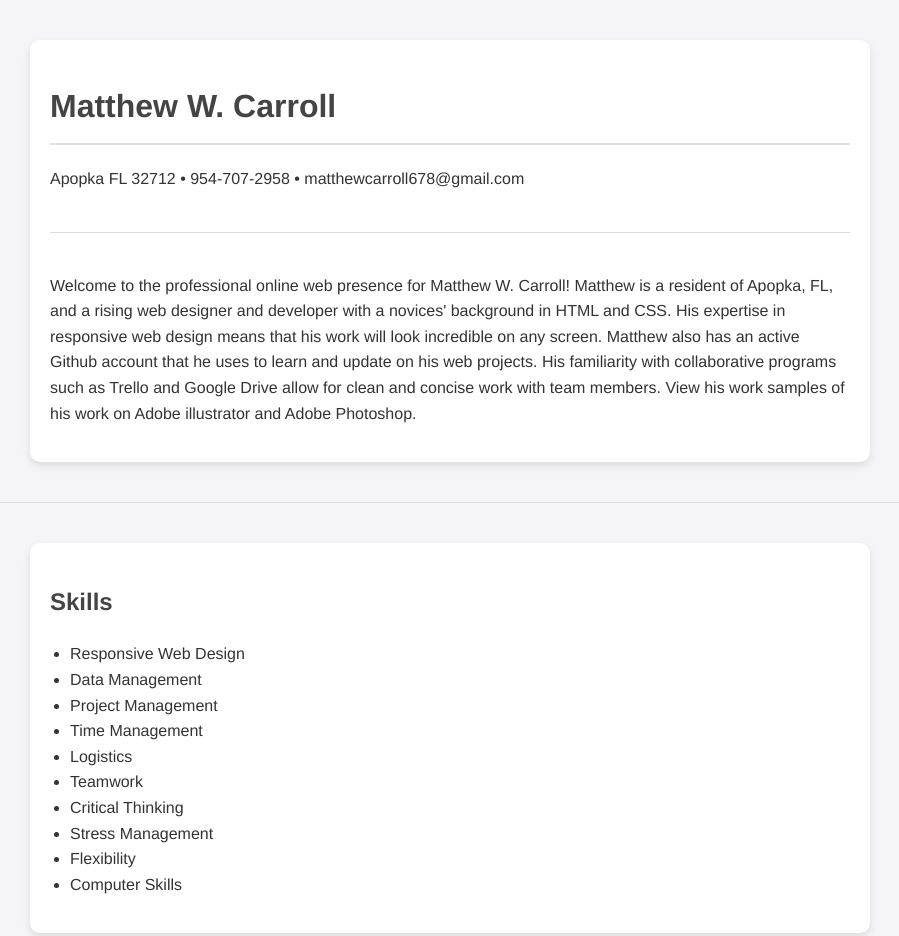
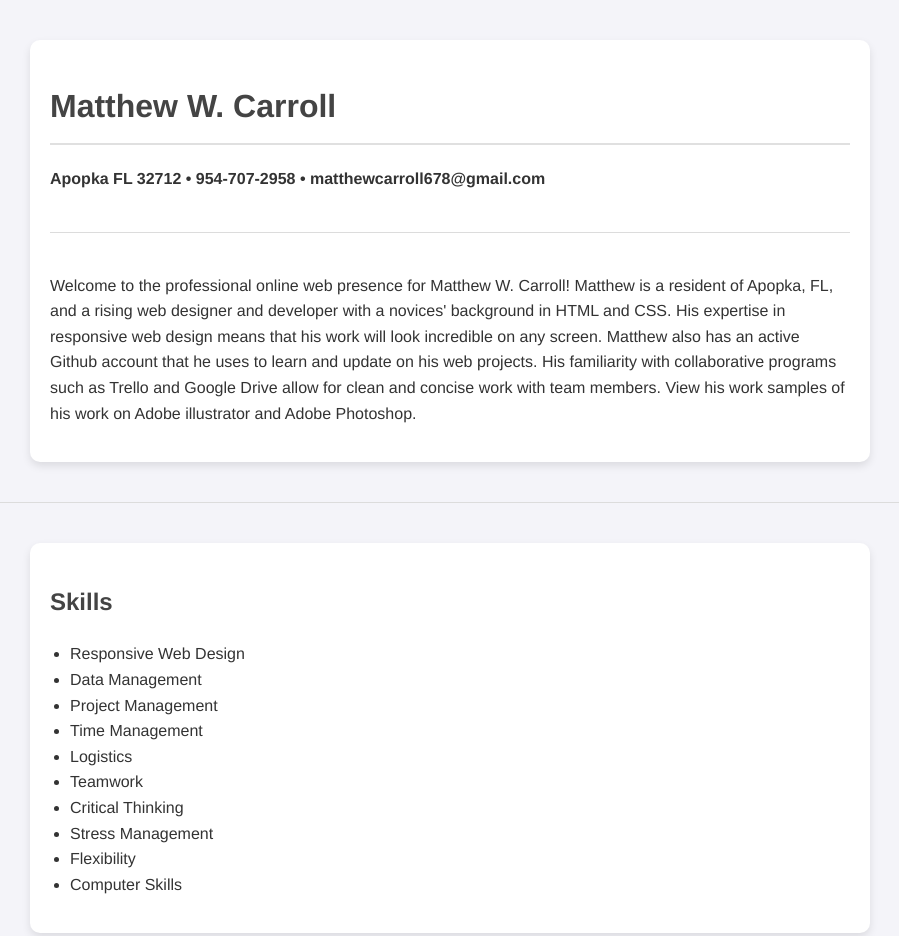
Before and after one commit to markymarksthe4th/fid, a plain HTML site: page resume/index.html in a window 1280 px wide. Shown: the top 936 px of the page, without its empty margins (190-1089 px from the left). Drawn offline with Linux system fonts and the light colour scheme.

Commit message:
Update index.html

```diff
--- a/resume/index.html
+++ b/resume/index.html
@@ -81,7 +81,7 @@
     <div class="container">
         <header>
             <h1>Matthew W. Carroll</h1>
-            <p>Apopka FL 32712  •	954-707-2958   •  matthewcarroll678@gmail.com</p>
+            <strong><p>Apopka FL 32712  •	954-707-2958   •  matthewcarroll678@gmail.com</p></strong>
             <hr class="divider">
             <p>Welcome to the professional online web presence for Matthew W. Carroll! Matthew is a resident of Apopka, FL, and a rising web designer and developer with a novices' background in HTML and CSS. His expertise in responsive web design means that his work will look incredible on any screen. Matthew also has an active Github account that he uses to learn and update on his web projects. His familiarity with collaborative programs such as Trello and Google Drive allow for clean and concise work with team members. View his work samples of his work on Adobe illustrator and Adobe Photoshop.</p>
         </header>
```
